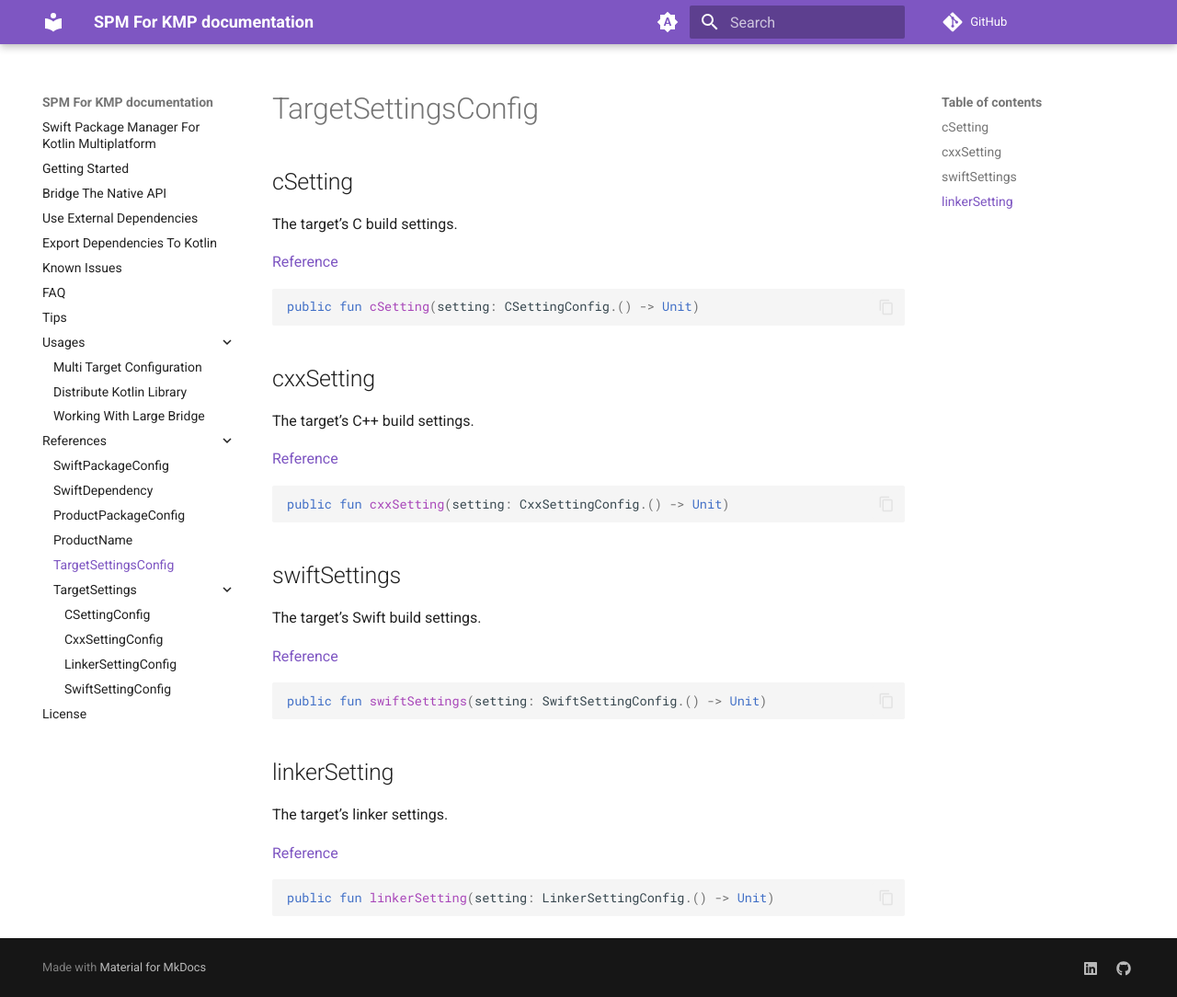
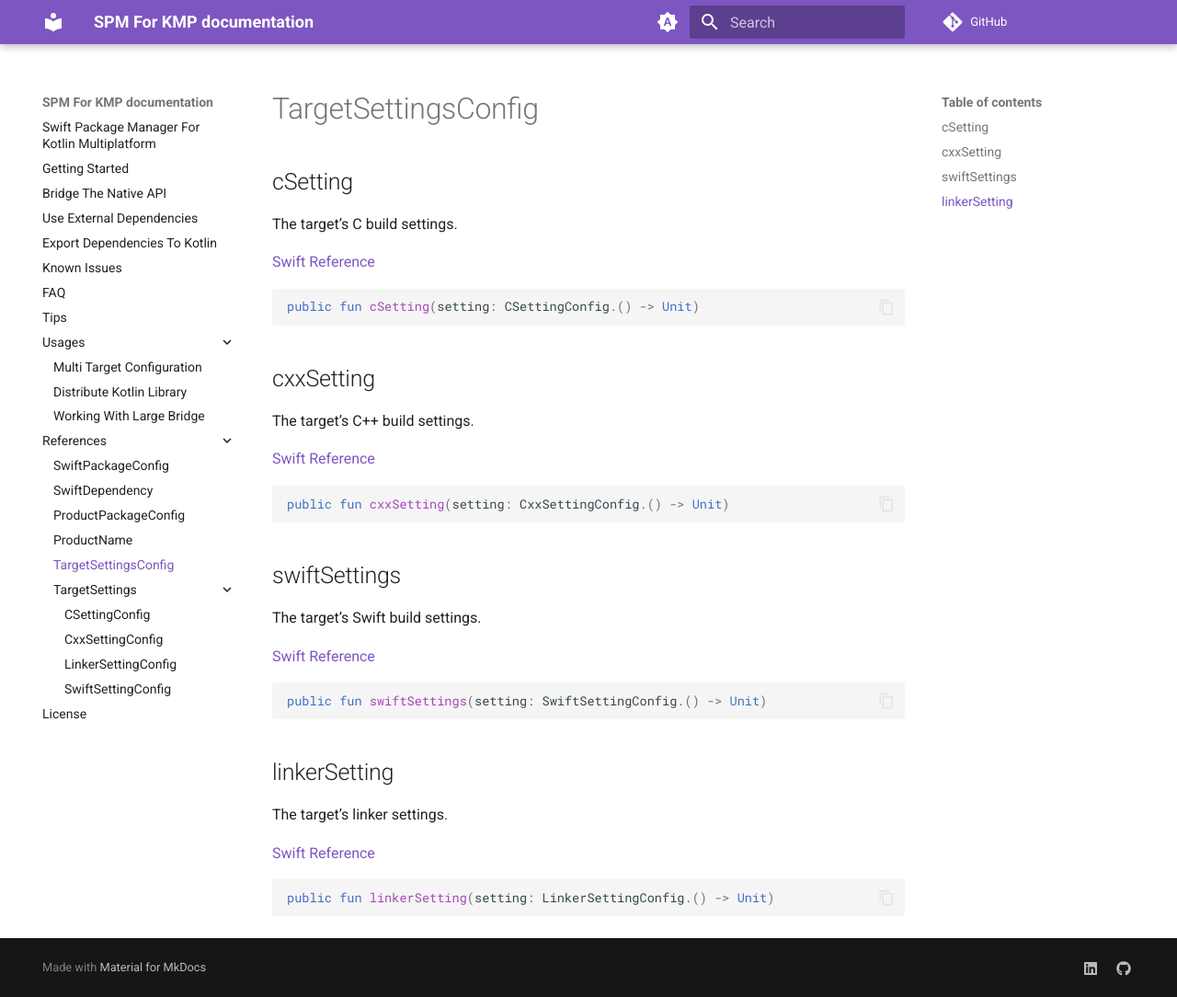
Before and after one commit to frankois944/spm4Kmp, an MkDocs documentation site: the page built from website/docs/references/targetSettingsConfig.md, in a window 1280 px wide and 1084 px high. Shown: the whole window at 92% size. Built offline with MkDocs 1.6.1 and Material for MkDocs 9.7.7, drawn with Linux system fonts in a browser that asks for light colours; comment, search, counter and statistics services are not loaded.

Commit message:
update docs

````diff
--- a/website/docs/references/targetSettingsConfig.md
+++ b/website/docs/references/targetSettingsConfig.md
@@ -4,7 +4,7 @@
 
 The target’s C build settings.
 
-[Reference](https://developer.apple.com/documentation/packagedescription/target/csettings)
+[Swift Reference](https://developer.apple.com/documentation/packagedescription/target/csettings)
 
 ``` kotlin
 public fun cSetting(setting: CSettingConfig.() -> Unit)
@@ -14,7 +14,7 @@ public fun cSetting(setting: CSettingConfig.() -> Unit)
 
 The target’s C++ build settings.
 
-[Reference](https://developer.apple.com/documentation/packagedescription/target/cxxsettings)
+[Swift Reference](https://developer.apple.com/documentation/packagedescription/target/cxxsettings)
 
 ``` kotlin
 public fun cxxSetting(setting: CxxSettingConfig.() -> Unit)
@@ -24,7 +24,7 @@ public fun cxxSetting(setting: CxxSettingConfig.() -> Unit)
 
 The target’s Swift build settings.
 
-[Reference](https://developer.apple.com/documentation/packagedescription/target/swiftsettings)
+[Swift Reference](https://developer.apple.com/documentation/packagedescription/target/swiftsettings)
 
 ``` kotlin
 public fun swiftSettings(setting: SwiftSettingConfig.() -> Unit)
@@ -34,7 +34,7 @@ public fun swiftSettings(setting: SwiftSettingConfig.() -> Unit)
 
 The target’s linker settings.
 
-[Reference](https://developer.apple.com/documentation/packagedescription/target/linkersettings)
+[Swift Reference](https://developer.apple.com/documentation/packagedescription/target/linkersettings)
 
 ``` kotlin
 public fun linkerSetting(setting: LinkerSettingConfig.() -> Unit)
````
Also changed, not shown: website/docs/bridge.md (+1 -1 lines), website/docs/references/swiftPackageConfig.md (+3 -3 lines).
